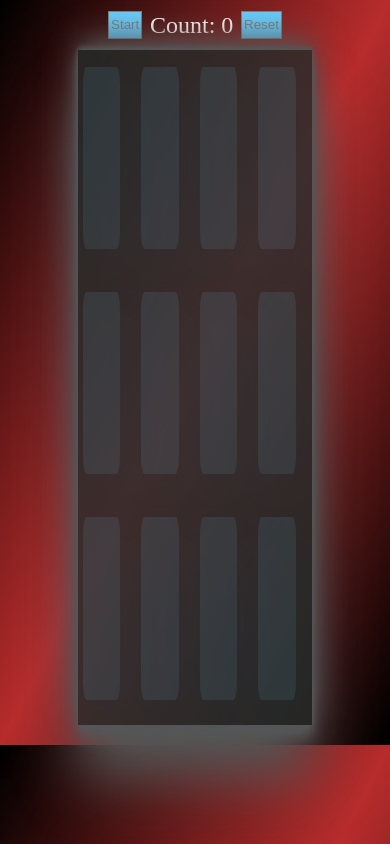
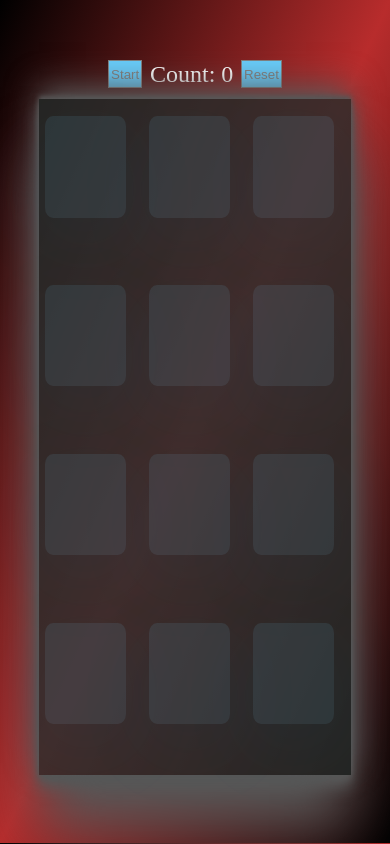
Before and after one commit to ashish-m-bhat/PictureMemory, a plain HTML site: page index.html in a window 390 px wide. Drawn offline with Linux system fonts and the light colour scheme.

Commit message:
Added responsive design

```diff
--- a/src/UI/styles/index.css
+++ b/src/UI/styles/index.css
@@ -1,4 +1,5 @@
 body{
+    height: 98vh;
     display: flex;
     flex-flow: column nowrap;
     justify-content: center;
@@ -63,3 +64,10 @@ div > div{
     10%, 30%, 50%, 70%, 90% {transform: translateX(-8px);}
     20%, 40%, 60%, 80%,100% {transform: translateX(8px);}
  }
+
+ @media screen and (max-width:1000px) {
+    #wrapperDiv{
+        width:80vw;
+    }
+
+ }
--- a/src/modules/createDivs.js
+++ b/src/modules/createDivs.js
@@ -13,6 +13,12 @@ const createDivs = tilesArray =>{
                         opacity:0.1;
                         box-shadow: #005780 0px 22px 70px 4px;
                         border-radius:10%`;
+
+      // For Mobile devices
+      if(window.innerHeight > window.innerWidth){
+        innerDiv.style.height = '15%';
+        innerDiv.style.width = '26%';
+      }
       wrapperDiv.append(innerDiv);
     }
   }
```
